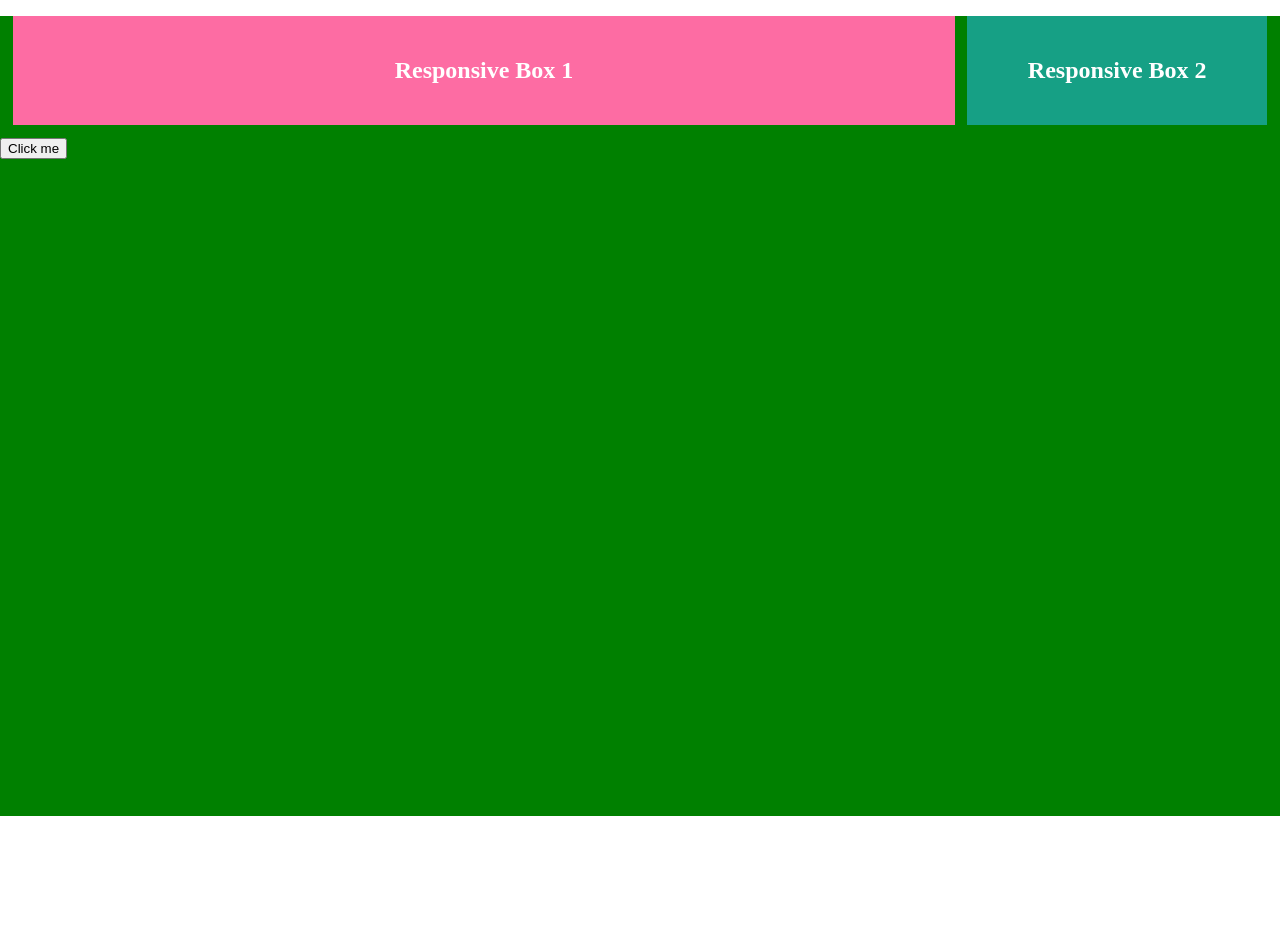
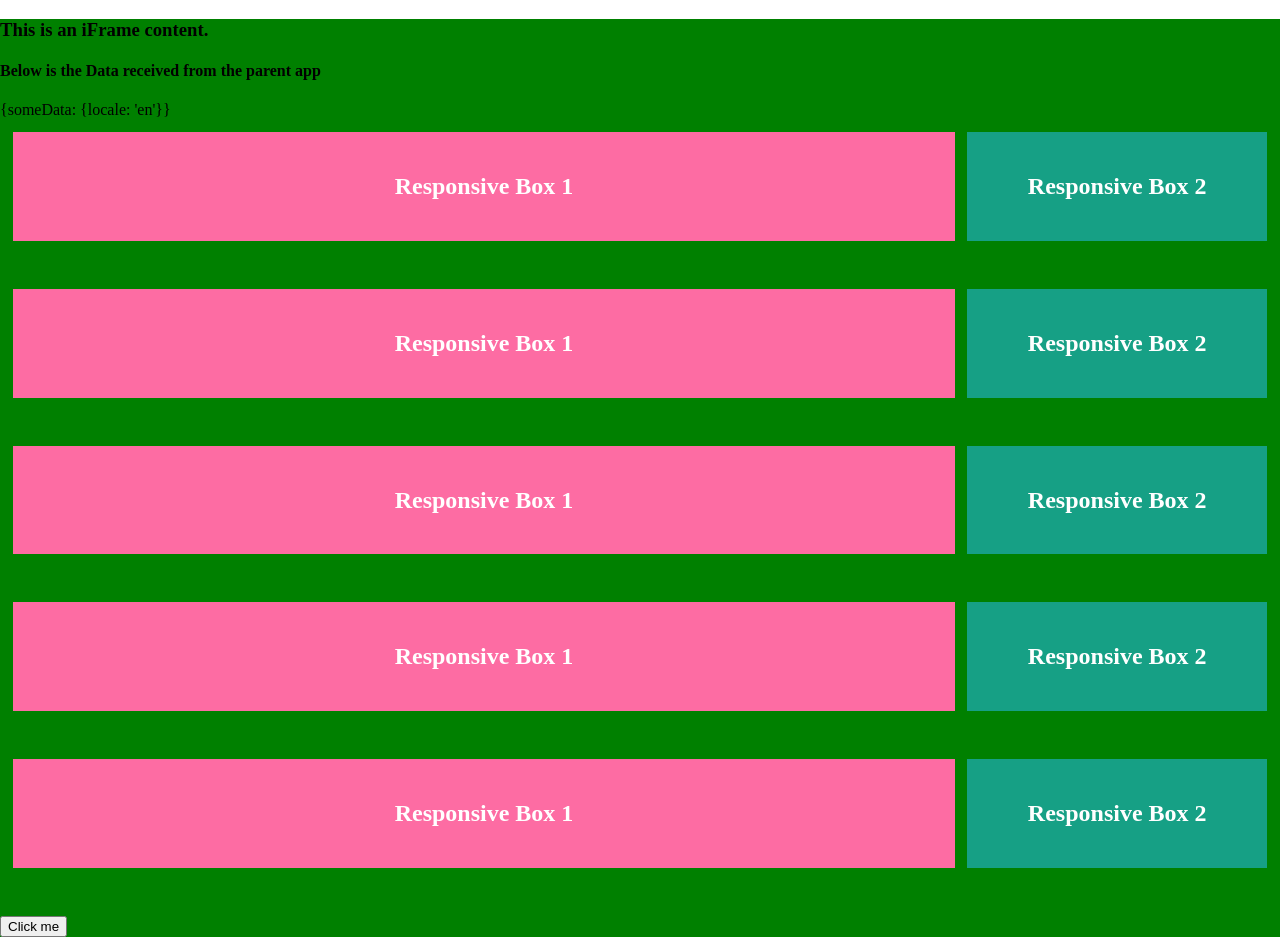
Before and after one commit to murtuzamacdev/iframe-demo, a plain HTML site: page index.html in a window 1280 px wide. Before the commit the page ends 816 px from the top, so only its background shows below. Drawn offline with Linux system fonts and the light colour scheme.

Commit message:
Update index.html

```diff
--- a/index.html
+++ b/index.html
@@ -20,6 +20,7 @@
         .box {
             position: relative;
             margin: .8em;
+            margin-bottom: 3rem;
         }
 
         .box1 {
@@ -59,8 +60,12 @@
 </head>
 
 <body style="margin: 0">
-    <div style="height: 800px; width: 100%; background-color: green;">
-        <p style="color: white; font-weight: 'bold'" id="localeTxt"></p>
+  <div style=" width: 100%; background-color: green;">
+        <h3>This is an iFrame content.</h3>
+        <h4>Below is the Data received from the parent app</h4>
+        <div id="iframeContent">
+            {someData: {locale: 'en'}}
+        </div>
         <div class="box">
             <div class="box1">
                 <h2>Responsive Box 1</h2>
@@ -69,6 +74,39 @@
                 <h2>Responsive Box 2</h2>
             </div>
         </div>
+        <div class="box">
+            <div class="box1">
+                <h2>Responsive Box 1</h2>
+            </div>
+            <div class="box2">
+                <h2>Responsive Box 2</h2>
+            </div>
+        </div>
+        <div class="box">
+            <div class="box1">
+                <h2>Responsive Box 1</h2>
+            </div>
+            <div class="box2">
+                <h2>Responsive Box 2</h2>
+            </div>
+        </div>
+        <div class="box">
+            <div class="box1">
+                <h2>Responsive Box 1</h2>
+            </div>
+            <div class="box2">
+                <h2>Responsive Box 2</h2>
+            </div>
+        </div>
+        <div class="box">
+            <div class="box1">
+                <h2>Responsive Box 1</h2>
+            </div>
+            <div class="box2">
+                <h2>Responsive Box 2</h2>
+            </div>
+        </div>
+
         <button onclick="alert('button clicked')">Click me</button>
     </div>
 
```
